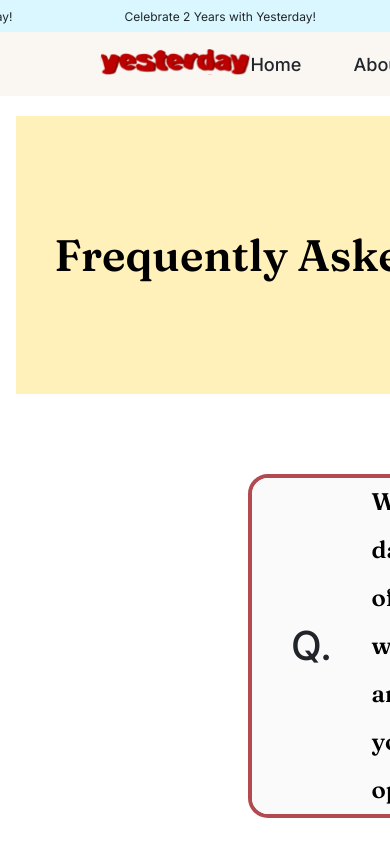
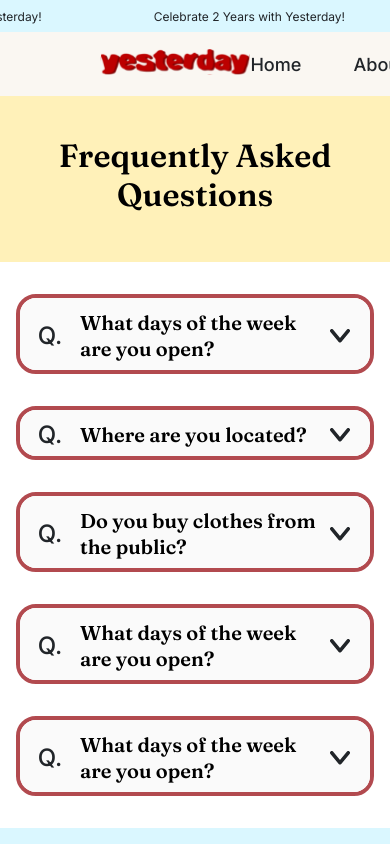
Before and after one commit to include-davis/yesterday-vintage, a Next.js app: page /faq in a window 390 px wide. Shown: the top 844 px of the page. Built offline with nearby package versions, Linux system fonts and the light colour scheme.

Commit message:
mobile changes

```diff
--- a/app/(pages)/faq/faq.module.scss
+++ b/app/(pages)/faq/faq.module.scss
@@ -1,4 +1,6 @@
 @use "../../_globals/mixins.scss";
+
+
 
 .page {
   // min-height: 100vh;
@@ -7,14 +9,18 @@
   // gap: 12px;
   // padding: 48px 24px;
   text-align: center;
+  //padding-left: 0;
+  //padding-right: 0;
+  //max-width: 100%;
 
-  @include mixins.tablet {
-    padding: 36px 20px;
-  }
+  // @include mixins.tablet {
+  //   padding: 1rem;
+  //   //36px 20px;
+  // }
 
-  @include mixins.phone {
-    padding: 28px 16px;
-  }
+  // @include mixins.phone {
+  //   padding: 1rem;
+  // }
 }
 
 .title {
@@ -24,11 +30,18 @@
     padding: 7rem 0;
     display: flex;
     justify-content: center;
+
+    @include mixins.phone {
+      padding: 3rem 0;
+      font-size: 32px;
+    }
 }
+
+
 .container{
   padding-top: 5rem;
-  padding-right: 12.81rem;
-  padding-left: 12.81rem;
+  padding-right: 12.8125rem;
+  padding-left: 12.8125rem;
   padding-bottom: 5rem;
   width: 100%;
   height: 100%;
@@ -37,6 +50,16 @@
   flex-direction: column;
   align-items: center;
   gap: 4rem;
+
+  @include mixins.tablet {
+    padding: 3rem 4rem;
+    gap: 3rem;
+  }
+
+  @include mixins.phone {
+    padding: 2rem 1rem;
+    gap: 2rem;
+  }
 }
 
 .faq {
@@ -46,6 +69,13 @@
     width: 80%;
     overflow: hidden;
 
+    @include mixins.tablet {
+      width: 90%;
+    }
+
+    @include mixins.phone {
+      width: 100%;
+    }
 
 }
 .content {
@@ -54,6 +84,7 @@
   flex: 1;
   gap: 0;
 }
+
 .question{
     display: flex;
     width: 100%;
@@ -63,7 +94,12 @@
     justify-content: space-between;
     font-size: 1.5rem;
 
+    @include mixins.phone {
+      padding-bottom: .5rem;
+      padding-top: .75rem;
+    }
 }
+
 
 .answer{
     display: flex;
@@ -75,21 +111,40 @@
     background-color: #F4D9DA;
     text-align: left;
     font-size: 1.5rem;
-    padding-right: 6.1875;
+    padding-right: 6.1875rem;
+
+    @include mixins.phone {
+      padding-top: .8461rem;
+      padding-right: 1.875rem;
+      padding-bottom: .923rem;
+    }
 }
+
 
 .letter{
   color: var(--Black, #212529);
-  flex: 0 0 120px;
+  flex: 0 0 7.5rem;
   width: 120px;
   font-family: Inter;
   font-size: 40px;
   font-style: normal;
   font-weight: 500;
-  line-height: 64px;
+  line-height: 1;
   display: flex;
   align-items: center;
   justify-content: center;
+
+  @include mixins.tablet {
+    flex: 0 0 90px;
+    width: 90px;
+    font-size: 32px;
+  }
+
+  @include mixins.phone {
+    flex: 0 0 60px;
+    width: 60px;
+    font-size: 24px;
+  }
 }
 
 
@@ -102,8 +157,11 @@
   line-height: 48px;
   flex: 1;
   font-size: 1.5rem;
-  padding-top: .875 rem;
-  padding-bottom: 1.1875 rem;
+
+  @include mixins.phone {
+    font-size: 1.25rem;
+    line-height: 1.3;
+  }
 }
 
 .textA{
@@ -114,13 +172,15 @@
   font-style: normal;
   font-weight: 500;
   line-height: 30px;
-  padding-top: .8125 rem;
-  padding-bottom: 1.4375 rem;
+
+  @include mixins.phone {
+    font-size: 1rem;
+    line-height: 1.4;
+  }
 }
 
 .arrow{
   display: flex;
-  align-items: right;
   padding-right: 20px;
 }
 
```
Also changed, not shown: 1 other file (tests, documents, lock files or other folders).
